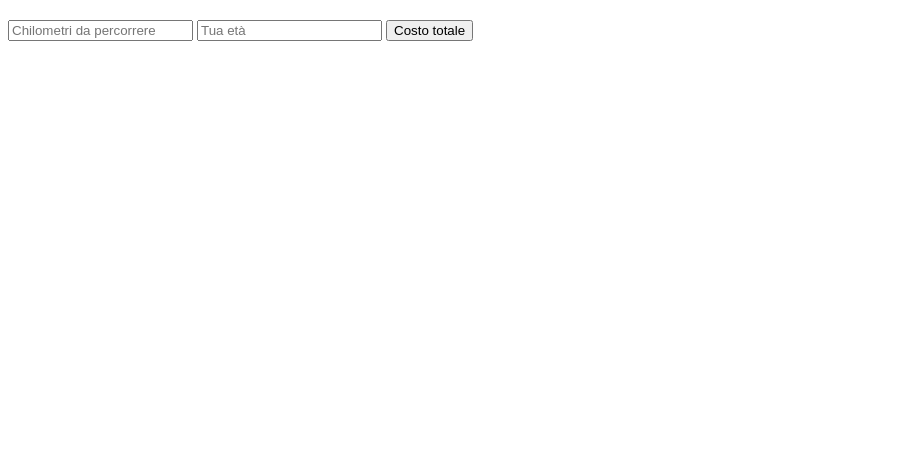
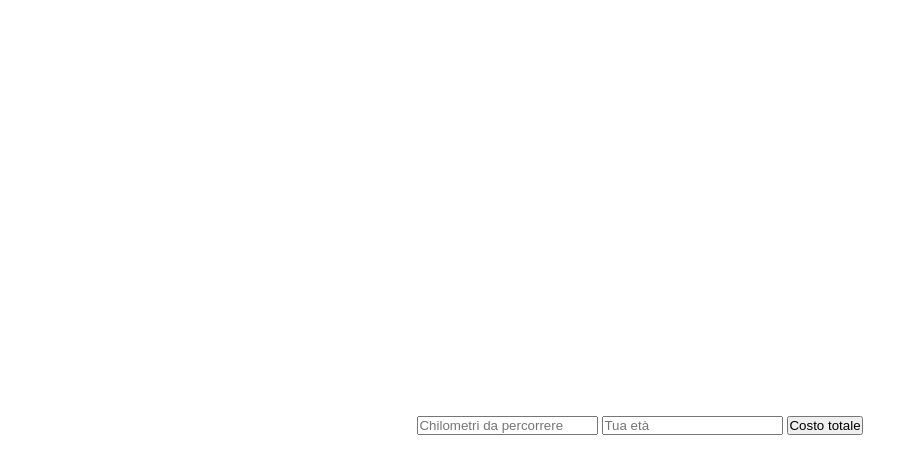
Before and after one commit to Paolo-dev-it/js-biglietto-treno, a plain HTML site: page index.html in a window 1280 px wide. Shown: the whole page, without its empty margins (0-918 px from the left). Drawn offline with Linux system fonts and the light colour scheme.

Commit message:
Small style changes. Project completed

```diff
--- a/assets/css/style.css
+++ b/assets/css/style.css
@@ -0,0 +1,16 @@
+* {
+  margin: 0;
+  padding: 0;
+  box-sizing: border-box;
+}
+
+body {
+  height: 100vh;
+  display: flex;
+  justify-content: center;
+  align-items: center;
+}
+
+h2 {
+  margin-bottom: 50px;
+}
--- a/index.html
+++ b/index.html
@@ -8,16 +8,16 @@
     <link rel="stylesheet" href="./assets/css/style.css" />
   </head>
   <body>
-    <h2 id="totalKm"></h2>
-    <form action="">
-      <input
-        type="text"
-        id="numbersKm"
-        placeholder="Chilometri da percorrere"
-      />
-      <input type="text" id="age" placeholder="Tua età" />
-      <button onclick="totalPriceTravel();return false">Costo totale</button>
-    </form>
+    <div class="container">
+      <h2 id="totalKm"></h2>
+      <form action="">
+        <input type="text" id="numbersKm" placeholder="Chilometri da percorrere"
+        display: flex; justify-content: center; align-items: center; />
+        <input type="text" id="age" placeholder="Tua età" />
+        <button onclick="totalPriceTravel();return false">Costo totale</button>
+      </form>
+    </div>
+
     <script src="./assets/js/main.js"></script>
   </body>
 </html>
```
